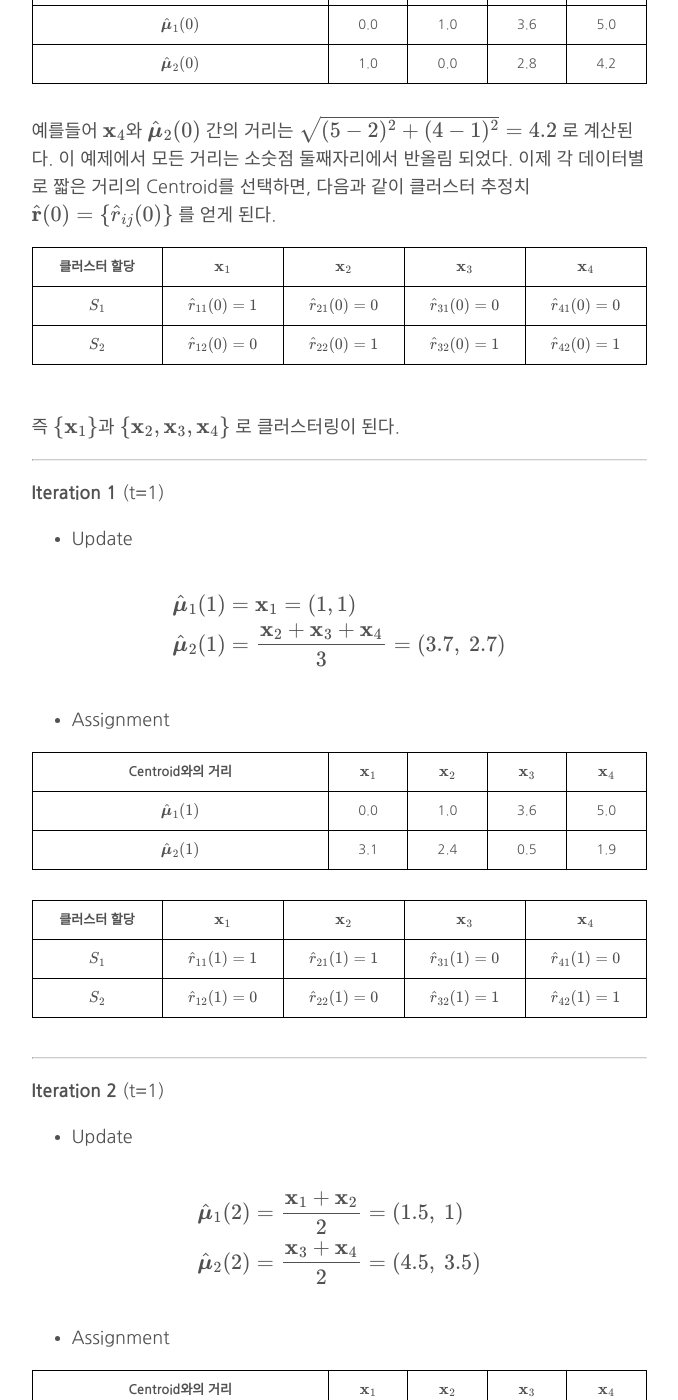
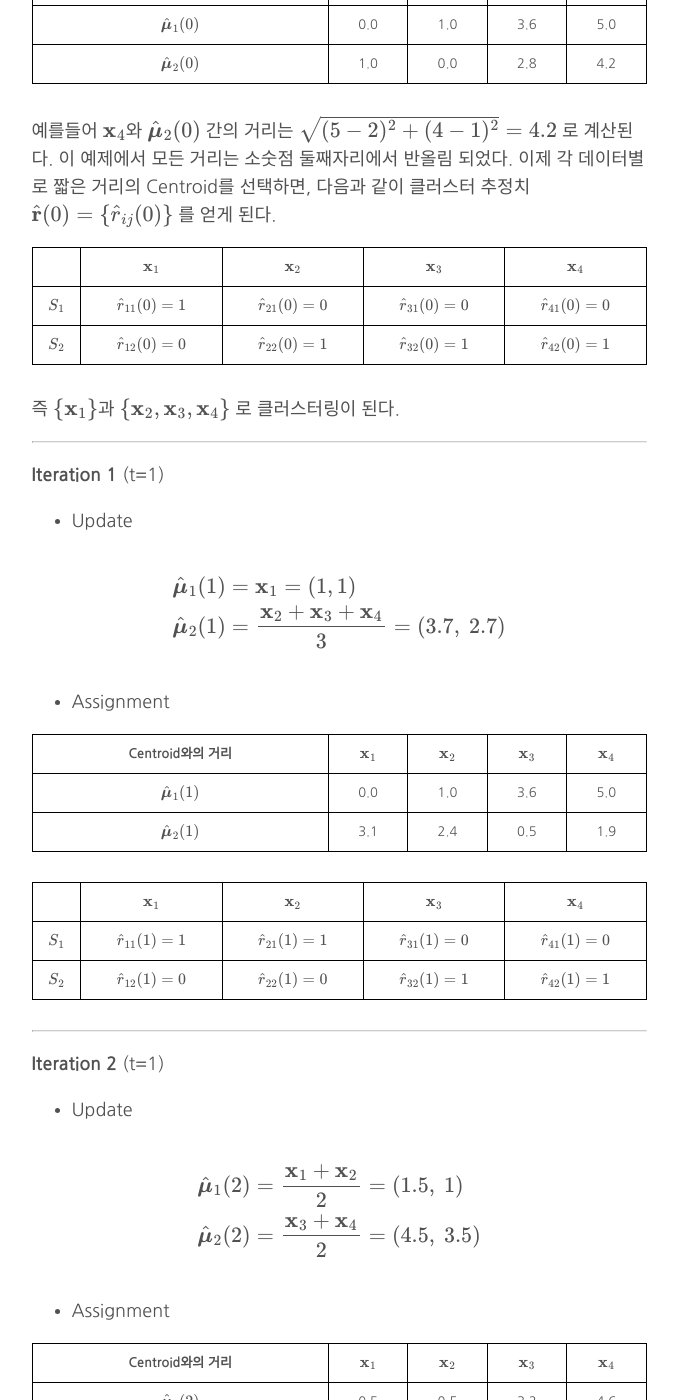
Before and after one commit to gem763/gem763.github.io, a Jekyll site: the page built from K-means-clustering.md, in a window 1280 px wide and 1400 px high, scrolled down 6001 px. Shown: the whole window, without its empty margins (301-979 px from the left). Built offline with Jekyll 4.4.1, drawn with Linux system fonts in a browser that asks for light colours; our own code applies the rules of GitHub Pages for plain Markdown files; formulas are drawn with MathJax 3.

Commit message:
Uploaded by https://stackedit.io/

```diff
--- a/K-means-clustering.md
+++ b/K-means-clustering.md
@@ -209,14 +209,10 @@ K-means clustering은 Centroid <span><script type="math/tex">\boldsymbol{\mu}</s
 
 예를들어 <span><script type="math/tex">\mathbf{x}_4</script></span>와 <span><script type="math/tex">\hat{\boldsymbol{\mu}}_2(0)</script></span> 간의 거리는 <span><script type="math/tex">\sqrt{(5-2)^2 + (4-1)^2}=4.2</script></span> 로 계산된다. 이 예제에서 모든 거리는 소숫점 둘째자리에서 반올림 되었다. 이제 각 데이터별로 짧은 거리의 Centroid를 선택하면, 다음과 같이 클러스터 추정치 <span><script type="math/tex">\hat{\mathbf{r}}(0) = \{ \hat{r}_{ij}(0) \}</script></span> 를 얻게 된다.
 
-<div class="table-wrapper" markdown="block">
-
-| **클러스터 할당** | <span><script type="math/tex">\mathbf{x}_1</script></span> | <span><script type="math/tex">\mathbf{x}_2</script></span> | <span><script type="math/tex">\mathbf{x}_3</script></span> | <span><script type="math/tex">\mathbf{x}_4</script></span> |
+| | <span><script type="math/tex">\mathbf{x}_1</script></span> | <span><script type="math/tex">\mathbf{x}_2</script></span> | <span><script type="math/tex">\mathbf{x}_3</script></span> | <span><script type="math/tex">\mathbf{x}_4</script></span> |
 |:-:|:-:|:-:|:-:|:-:|
 | <span><script type="math/tex">S_1</script></span> | <span><script type="math/tex">\hat{r}_{11}(0)=1</script></span> | <span><script type="math/tex">\hat{r}_{21}(0)=0</script></span> | <span><script type="math/tex">\hat{r}_{31}(0)=0</script></span> | <span><script type="math/tex">\hat{r}_{41}(0)=0</script></span> |
 | <span><script type="math/tex">S_2</script></span> | <span><script type="math/tex">\hat{r}_{12}(0)=0</script></span> | <span><script type="math/tex">\hat{r}_{22}(0)=1</script></span> | <span><script type="math/tex">\hat{r}_{32}(0)=1</script></span> | <span><script type="math/tex">\hat{r}_{42}(0)=1</script></span> |
-
-</div>
 
 즉 <span><script type="math/tex">\{ \mathbf{x}_1 \}</script></span>과 <span><script type="math/tex">\{ \mathbf{x}_2, \mathbf{x}_3, \mathbf{x}_4 \}</script></span> 로 클러스터링이 된다.
 
@@ -239,14 +235,11 @@ K-means clustering은 Centroid <span><script type="math/tex">\boldsymbol{\mu}</s
 | <span><script type="math/tex">\hat{\boldsymbol{\mu}}_1(1)</script></span> | 0.0 | 1.0 | 3.6 | 5.0 |
 | <span><script type="math/tex">\hat{\boldsymbol{\mu}}_2(1)</script></span> | 3.1 | 2.4 | 0.5 | 1.9 |
 
-<div class="table-wrapper" markdown="block">
 
-| **클러스터 할당** | <span><script type="math/tex">\mathbf{x}_1</script></span> | <span><script type="math/tex">\mathbf{x}_2</script></span> | <span><script type="math/tex">\mathbf{x}_3</script></span> | <span><script type="math/tex">\mathbf{x}_4</script></span> |
+| | <span><script type="math/tex">\mathbf{x}_1</script></span> | <span><script type="math/tex">\mathbf{x}_2</script></span> | <span><script type="math/tex">\mathbf{x}_3</script></span> | <span><script type="math/tex">\mathbf{x}_4</script></span> |
 |:-:|:-:|:-:|:-:|:-:|
 | <span><script type="math/tex">S_1</script></span> | <span><script type="math/tex">\hat{r}_{11}(1)=1</script></span> | <span><script type="math/tex">\hat{r}_{21}(1)=1</script></span> | <span><script type="math/tex">\hat{r}_{31}(1)=0</script></span> | <span><script type="math/tex">\hat{r}_{41}(1)=0</script></span> |
 | <span><script type="math/tex">S_2</script></span> | <span><script type="math/tex">\hat{r}_{12}(1)=0</script></span> | <span><script type="math/tex">\hat{r}_{22}(1)=0</script></span> | <span><script type="math/tex">\hat{r}_{32}(1)=1</script></span> | <span><script type="math/tex">\hat{r}_{42}(1)=1</script></span> |
-
-</div>
 
 ---
 
@@ -269,14 +262,11 @@ K-means clustering은 Centroid <span><script type="math/tex">\boldsymbol{\mu}</s
 
 <br/>
 
-<div class="table-wrapper" markdown="block">
 
-| **클러스터 할당** | <span><script type="math/tex">\mathbf{x}_1</script></span> | <span><script type="math/tex">\mathbf{x}_2</script></span> | <span><script type="math/tex">\mathbf{x}_3</script></span> | <span><script type="math/tex">\mathbf{x}_4</script></span> |
+| | <span><script type="math/tex">\mathbf{x}_1</script></span> | <span><script type="math/tex">\mathbf{x}_2</script></span> | <span><script type="math/tex">\mathbf{x}_3</script></span> | <span><script type="math/tex">\mathbf{x}_4</script></span> |
 |:-:|:-:|:-:|:-:|:-:|
 | <span><script type="math/tex">S_1</script></span> | <span><script type="math/tex">\hat{r}_{11}(2)=1</script></span> | <span><script type="math/tex">\hat{r}_{21}(2)=1</script></span> | <span><script type="math/tex">\hat{r}_{31}(2)=0</script></span> | <span><script type="math/tex">\hat{r}_{41}(2)=0</script></span> |
 | <span><script type="math/tex">S_2</script></span> | <span><script type="math/tex">\hat{r}_{12}(2)=0</script></span> | <span><script type="math/tex">\hat{r}_{22}(2)=0</script></span> | <span><script type="math/tex">\hat{r}_{32}(2)=1</script></span> | <span><script type="math/tex">\hat{r}_{42}(2)=1</script></span> |
-
-</div>
 
 클러스터에 변화가 없으므로, iteration 2에서 알고리즘을 종료한다. 결국 클러스터는 <span><script type="math/tex">\{ \mathbf{x}_1, \mathbf{x}_2 \}</script></span>과 <span><script type="math/tex">\{ \mathbf{x}_3, \mathbf{x}_4 \}</script></span> 로 묶이게 된다.
 
```
